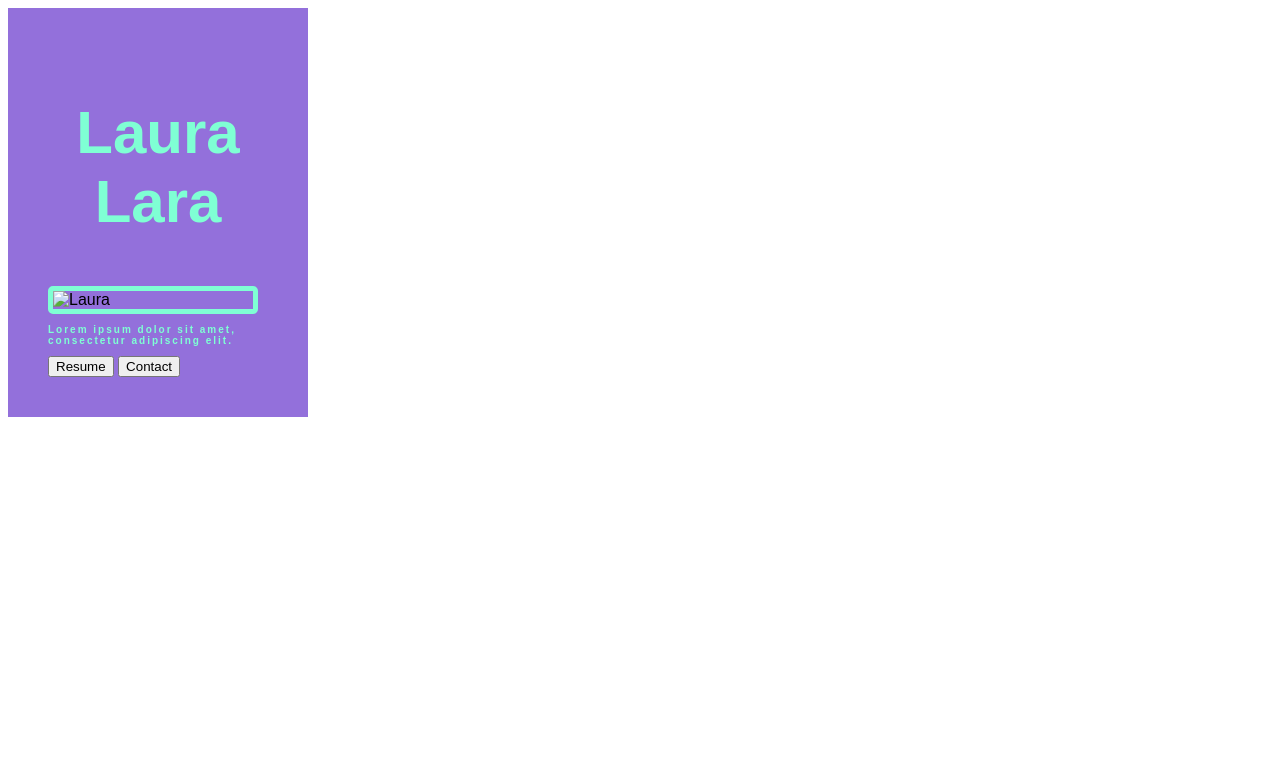
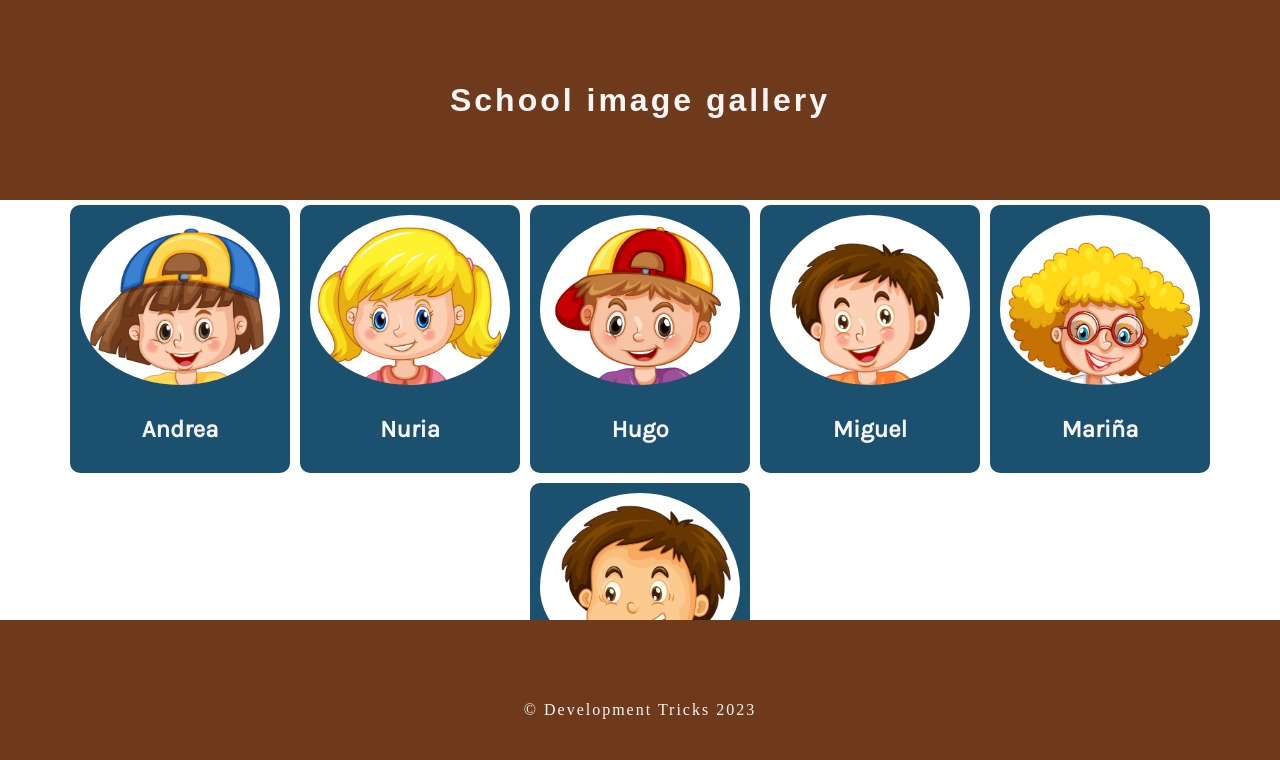
Before and after one commit to markuus83/Repositorios, a plain HTML site: page HTML & CSS/Exercise 6/index.html in a window 1280 px wide. Drawn offline with Linux system fonts and the light colour scheme; a web font is replaced by a local one.

Commit message:
Ejercicio 6 acabado 2.0

```diff
--- a/HTML & CSS/Exercise 6/index.html
+++ b/HTML & CSS/Exercise 6/index.html
@@ -1,27 +1,54 @@
 <!DOCTYPE html>
-<html lang="en">
+
+<html>
 
   <head>
-    <meta charset="UTF-8">
-    <meta http-equiv="X-UA-Compatible" content="IE=edge">
-    <meta name="viewport" content="width=device-width, initial-scale=1.0">
-    <title>Laura's visit card</title>
+    <title>Gallery</title>
     <link rel="stylesheet" href="style.css">
   </head>
 
   <body>
+    <header>
+      <h1>School image gallery</h1>
+    </header>
+
+    <main>
+
       <article>
-        <header>
-            <h1>Laura Lara</h1>
-            <img src="visit-card-basics\Assets\kid0.png" alt="Laura">
-        </header>
-        <p>Lorem ipsum dolor sit amet,
-            consectetur adipiscing elit.
-        </p>
+        <h2>Andrea</h2>
+        <img src="gallery-basics/kid1.png" alt="Andrea" />
+      </article>
+
+      <article>
+        <h2>Nuria</h2>
+        <img src="gallery-basics/kid2.png" alt="Nuria" />
+      </article>
+
+      <article>
+        <h2>Hugo</h2>
+        <img src="gallery-basics/kid3.png" alt="Hugo" />
+      </article>
+
+      <article>
+        <h2>Miguel</h2>
+        <img src="gallery-basics/kid4.png" alt="Miguel" />
+      </article>
+
+      <article>
+        <h2>Mariña</h2>
+        <img src="gallery-basics/kid5.png" alt="Mariña" />
+      </article>
+
+      <article>
+        <h2>Ernesto</h2>
+        <img src="gallery-basics/kid6.png" alt="Ernesto" />
+      </article>
+
+    </main>
+
     <footer>
-            <button>Resume</button>
-            <button>Contact</button>
+      <p>&copy; Development Tricks 2023</p>
     </footer>
-    </article>
+
   </body>
 </html>
--- a/HTML & CSS/Exercise 6/style.css
+++ b/HTML & CSS/Exercise 6/style.css
@@ -1,44 +1,80 @@
-* {
-  font-family: Arial, Helvetica, sans-serif;
+@import url("https://fonts.cdnfonts.com/css/vina-sans");
+@import url("https://fonts.cdnfonts.com/css/karla");
+@import url("https://fonts.googleapis.com/css2?family=Karla&family=Vina+Sans&display=swap");
+
+header,
+footer {
+  background-color: #6f3a1b;
+  text-align: center;
+  padding: 20px;
 }
 
-body {
-  max-width: 300px;
-  display: flexbox;
+* {
+  color: whitesmoke;
+  margin: 0;
+}
+
+header{
+  height: 20%;
+  display: flex;
   justify-content: center;
+  align-items:center ;
+  font-size: 2cqh;
+}
+
+footer{
+
+  color:white;
+  display: flex;
+  justify-content: center;
+  align-items:center ;
+  height:10%;
+  padding: 50px;
+  letter-spacing: 2px;
+  position: fixed;
+  bottom: 0;
+  left: 0 ;
+  right: 0;
+}
+
+h2 {
+  font-family: "Karla", sans-serif;
+  display: flex;
+  align-items: baseline;
+  padding-bottom: 20px;
+}
+
+main {
+  display: flex;
+  flex-direction: row;
+  justify-content: center;
+  flex-wrap: wrap;
+  align-items: center;
 }
 
 article {
-  background-color: mediumpurple;
-  padding: 40px;
+  background-color: #1b506f;
+  margin: 5px;
+  display: flex;
+  flex-direction: column-reverse;
+  align-items: center;
+  padding-bottom: 10px;
+  border-radius: 10px;
 }
 
 img {
-  border: 5px solid aquamarine;
-  border-radius: 5px;
   max-width: 200px;
-  display: flex;
-  justify-content: center;
+  border-radius: 100%;
+  padding-left: 10px;
+  padding-right: 10px;
+  padding-top: 10px;
+  padding-bottom: 30px;
+}
+h1{
+  font-family: 'Vina Sans', sans-serif;
+  letter-spacing: 3px;
 }
 
-h1 {
-  display: flex;
-  justify-content: center;
-  text-align: center;
-  color: aquamarine;
-  font-size: 60px;
+html,body{
+  height: 100%;
 }
-
-header {
-  display: flexbox;
-  justify-content: center;
-}
-
-p {
-  display: flex;
-  justify-content: center;
-  color: aquamarine;
-  font-size: 10px;
-  font-weight: bolder;
-  letter-spacing: 2px;
-}
--- a/page1/style.css
+++ /dev/null
@@ -1,80 +0,0 @@
-@import url("https://fonts.cdnfonts.com/css/vina-sans");
-@import url("https://fonts.cdnfonts.com/css/karla");
-@import url("https://fonts.googleapis.com/css2?family=Karla&family=Vina+Sans&display=swap");
-
-header,
-footer {
-  background-color: #6f3a1b;
-  text-align: center;
-  padding: 20px;
-}
-
-* {
-  color: whitesmoke;
-  margin: 0;
-}
-
-header{
-  height: 20%;
-  display: flex;
-  justify-content: center;
-  align-items:center ;
-  font-size: 2cqh;
-}
-
-footer{
-
-  color:white;
-  display: flex;
-  justify-content: center;
-  align-items:center ;
-  height:10%;
-  padding: 50px;
-  letter-spacing: 2px;
-  position: fixed;
-  bottom: 0;
-  left: 0 ;
-  right: 0;
-}
-
-h2 {
-  font-family: "Karla", sans-serif;
-  display: flex;
-  align-items: baseline;
-  padding-bottom: 20px;
-}
-
-main {
-  display: flex;
-  flex-direction: row;
-  justify-content: center;
-  flex-wrap: wrap;
-  align-items: center;
-}
-
-article {
-  background-color: #1b506f;
-  margin: 5px;
-  display: flex;
-  flex-direction: column-reverse;
-  align-items: center;
-  padding-bottom: 10px;
-  border-radius: 10px;
-}
-
-img {
-  max-width: 200px;
-  border-radius: 100%;
-  padding-left: 10px;
-  padding-right: 10px;
-  padding-top: 10px;
-  padding-bottom: 30px;
-}
-h1{
-  font-family: 'Vina Sans', sans-serif;
-  letter-spacing: 3px;
-}
-
-html,body{
-  height: 100%;
-}
```
Also changed, not shown: page1/index.html (deleted, +0 -54 lines), HTML & CSS/Exercise 6/gallery-basics/kid1.png (renamed from page1/gallery-basics/kid1.png), HTML & CSS/Exercise 6/gallery-basics/kid2.png (renamed from page1/gallery-basics/kid2.png), HTML & CSS/Exercise 6/gallery-basics/kid3.png (renamed from page1/gallery-basics/kid3.png), HTML & CSS/Exercise 6/gallery-basics/kid4.png (renamed from page1/gallery-basics/kid4.png), HTML & CSS/Exercise 6/gallery-basics/kid5.png (renamed from page1/gallery-basics/kid5.png), HTML & CSS/Exercise 6/gallery-basics/kid6.png (renamed from page1/gallery-basics/kid6.png). Lines whose indentation alone changed are shown as unchanged.
